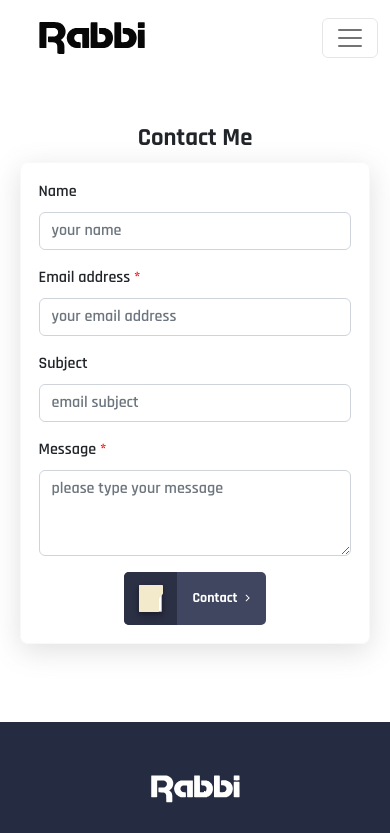
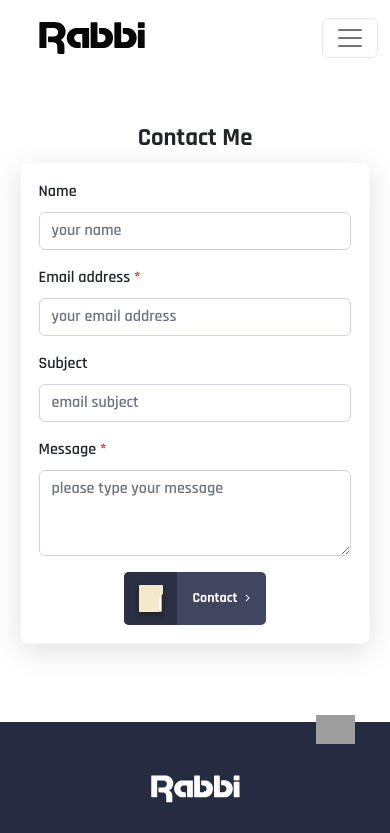
Before and after one commit to RabbiAhemed/portfolio, a React (Create React App) app: page /contact in a window 390 px wide. Shown: the top 833 px of the page. Built offline with nearby package versions, Linux system fonts and the light colour scheme; grey boxes are pictures that could not be loaded; a web font is replaced by a local one.

Commit message:
whatsapp widget

```diff
--- a/src/App.js
+++ b/src/App.js
@@ -68,6 +68,7 @@ function App() {
   return (
     <div className="App">
       <RouterProvider router={router}></RouterProvider>
+
       <ScrollToTop smooth top={2200} />
     </div>
   );
--- a/src/Layout/Main.js
+++ b/src/Layout/Main.js
@@ -2,11 +2,13 @@ import React from "react";
 import { Outlet } from "react-router-dom";
 import Footer from "../components/Footer/Footer";
 import Menu from "../components/Menu/Menu";
+import WhatsappChat from "../components/WhatsappChat/WhatsappChat";
 
 const Main = () => {
   return (
     <div>
       <Menu></Menu>
+      <WhatsappChat></WhatsappChat>
       <Outlet></Outlet>
       <Footer></Footer>
     </div>
--- a/src/components/Home/Home.js
+++ b/src/components/Home/Home.js
@@ -8,6 +8,7 @@ const Home = () => {
   return (
     <div>
       <Header></Header>
+
       <About></About>
       <Skills></Skills>
       <Projects></Projects>
--- a/src/components/Skills/Skills.js
+++ b/src/components/Skills/Skills.js
@@ -13,8 +13,8 @@ const Skills = () => {
     fontSize: "1.25rem",
     textAlign: "center",
     // paddingTop: "1%",
-    // color: "#555",
-    color: "#636e72",
+    color: "#555",
+    // color: "#636e72",
   };
   return (
     <div className="skills-section" id="skills" data-aos="zoom-in">
--- /dev/null
+++ b/src/components/WhatsappChat/WhatsappChat.css
@@ -0,0 +1,38 @@
+#whatsappIcon {
+  position: fixed;
+  /* top: 0; */
+  left: 1438px;
+  right: 20px;
+  width: 3%;
+  bottom: 100px;
+}
+
+@media only screen and (max-width: 426px) and (min-width: 377px) {
+  #whatsappIcon {
+    position: fixed;
+    /* top: 370px; */
+    left: 81%;
+    right: 20px;
+    width: 10%;
+    bottom: 100px;
+    z-index: 1;
+  }
+}
+
+@media only screen and (max-width: 376px) and (min-width: 321px) {
+  #whatsappIcon {
+    position: fixed;
+
+    left: 78%;
+    /* right: 25px; */
+    width: 11.5%;
+    bottom: 100px;
+    z-index: 1;
+  }
+}
+
+@media only screen and (max-width: 376px) {
+  #whatsappIcon {
+    display: none;
+  }
+}
--- /dev/null
+++ b/src/components/WhatsappChat/WhatsappChat.js
@@ -0,0 +1,24 @@
+import React from "react";
+import "./WhatsappChat.css";
+
+const WhatsappChat = () => {
+  return (
+    <div>
+      <a
+        href="https://wa.me/8801791177273"
+        target="_blank"
+        rel="noopener noreferrer"
+        className="whatsapp-anchor"
+      >
+        <img
+          //   top={0}
+          id="whatsappIcon"
+          src="https://i.ibb.co/1GbsXNV/whatsapp-nobg.png"
+          alt=""
+        />
+      </a>
+    </div>
+  );
+};
+
+export default WhatsappChat;
```
